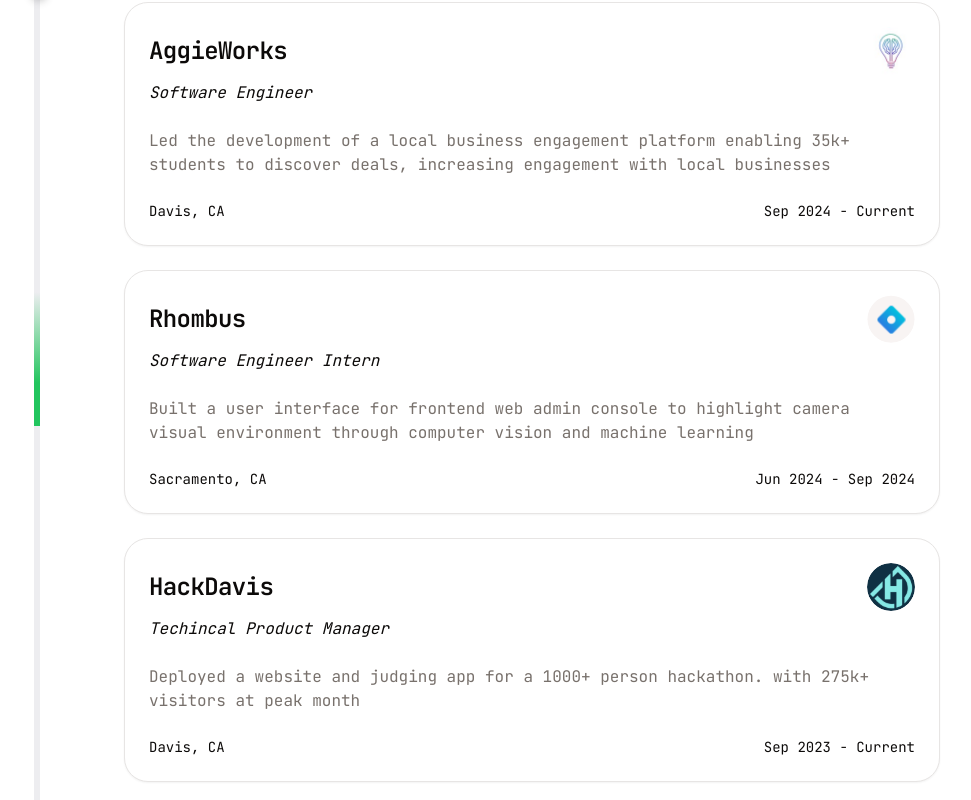
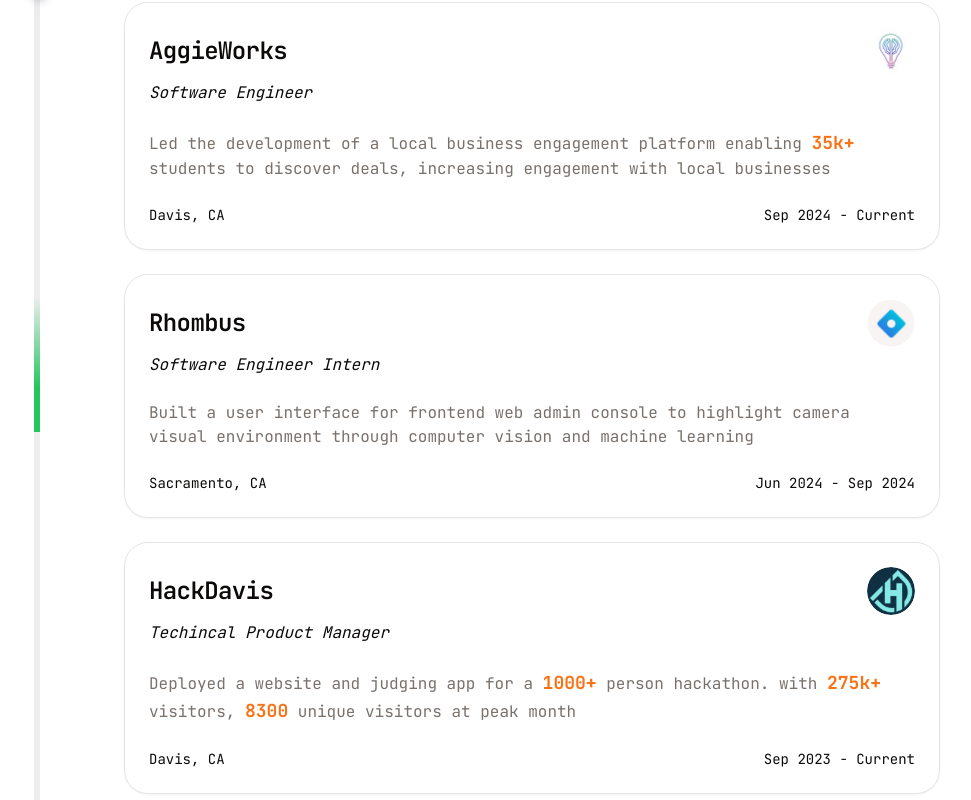
Before and after one commit to winzamark123/portfolio-website, a Next.js app: page / in a window 1280 px wide. Shown: the part 1420-2220 px from the top of the page, without its empty margins (108-1079 px from the left). Built offline with nearby package versions, Linux system fonts and the light colour scheme.

Commit message:
changed experience and bolded numbers

```diff
--- a/src/app/_components/Experience/Experience.tsx
+++ b/src/app/_components/Experience/Experience.tsx
@@ -59,7 +59,7 @@
     position: 'Techincal Product Manager',
     description:
       'Deployed a website and judging app for a 1000+ person hackathon. \
-      with 275k+ visitors at peak month',
+      with 275k+ visitors, 8300 unique visitors at peak month',
     date: 'Sep 2023 - Current',
     icon: HackDavis_logo,
     url: 'https://2024.hackdavis.io/',
@@ -107,7 +107,20 @@
                     </CardHeader>
                     <CardContent>
                       <p className="text-sm sm:text-base">
-                        {experience.description}
+                        {experience.description
+                          .split(/(\d+(?:\.\d+)?k?\+?)/)
+                          .map((part, index) =>
+                            /^\d+(?:\.\d+)?k?\+?$/.test(part) ? (
+                              <span
+                                key={index}
+                                className="text-lg font-bold text-orange-500"
+                              >
+                                {part}
+                              </span>
+                            ) : (
+                              part
+                            )
+                          )}
                       </p>
                     </CardContent>
                     <CardFooter>
```
